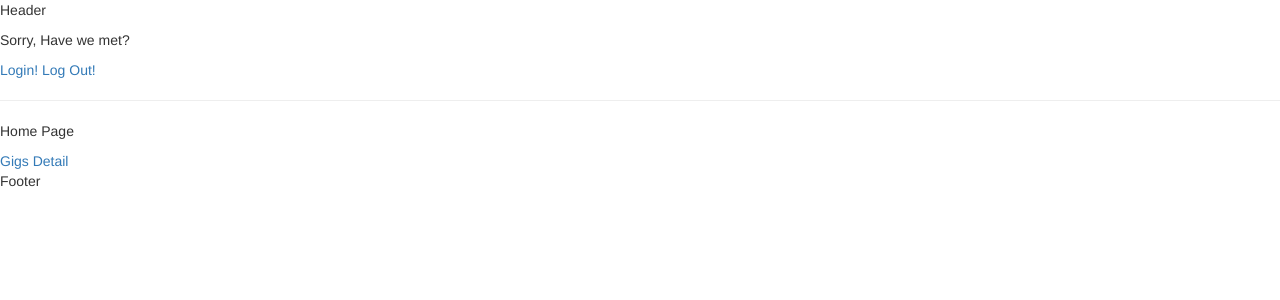
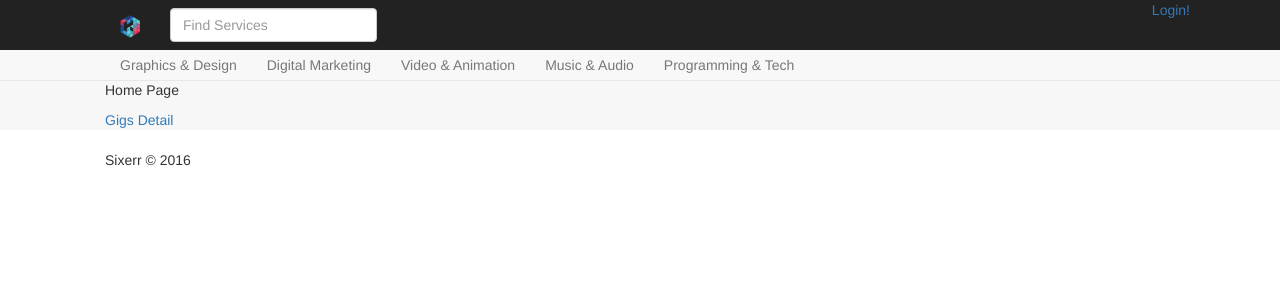
Before and after one commit to inspirejar/sixerr, a Django app: template sixerrapp/templates/home.html in a window 1280 px wide. Shown: the top 300 px of the page. Run offline with Django 3.2, Linux system fonts and the light colour scheme; the template is opened without the code that fills it, so the values that code supplies are empty; some libraries are stand-ins or nearby versions.

Commit message:
Add Footer and Basic Styles

```diff
--- a/sixerrapp/static/css/app.css
+++ b/sixerrapp/static/css/app.css
@@ -0,0 +1,19 @@
+.container {
+  width: 1100px;
+}
+
+body {
+  padding-top: 80px;
+}
+
+#category a {
+  padding: 5px 15px;
+}
+
+#body {
+  background-color: #f7f7f7;
+}
+
+#footer {
+  padding: 20px 0;
+}
--- a/sixerrapp/templates/base.html
+++ b/sixerrapp/templates/base.html
@@ -11,21 +11,57 @@
     <script src="[% static 'js/boostrap.min.js' %]"></script>
   </head>
   <body>
-    <div>
-      <p>Header</p>
-      <p>
-        {% if user and not user.is_anonymous %}
-          Hello {{ user.get_full_name|default:user.username }}!
-        {% else %}
-          Sorry, Have we met?
-        {% endif %}
-      </p>
-      <a href="{% url 'social:begin' 'facebook' %}?next={{request.path}}">Login!</a>
-      <a href="{% url 'auth:logout' %}?next={{request.path}}">Log Out!</a>
+
+    <nav class="navbar navbar-default navbar-fixed-top">
+      <div class="navbar-inverse">
+        <div class="container">
+          <div class="navbar-header">
+            <a href="/" class="navbar-brand"><img src="{% static 'img/logo.png' %}" height=23></a>
+          </div>
+          <form class="navbar-form navbar-left" role="search">
+            <div class="form-group">
+              <input type="text" class="form-control" placeholder="Find Services">
+            </div>
+          </form>
+          <ul class="nav navbar-nav navbar-right">
+            {% if user and not user.is_anonymous %}
+              <li class="dropdown">
+                <a href="#" class="dropdown-toggle" data-toggle="dropdown"
+                   role="button" aria-haspopup="true" aria-expanded="false">
+                    {{ user.get_full_name|default:user.username }} <span class="caret"></span>
+                </a>
+                <ul class="dropdown-menu">
+                  <a href="{% url 'auth:logout' %}?next={{request.path}}">Log Out!</a>
+                </ul>
+              </li>
+            {% else %}
+              <a href="{% url 'social:begin' 'facebook' %}?next={{request.path}}">Login!</a>
+            {% endif %}
+          </ul>
+        </div>
+      </div>
+      <div id="category">
+        <div class="container">
+          <ul class="nav navbar-nav">
+            <li><a href="#">Graphics & Design</a></li>
+            <li><a href="#">Digital Marketing</a></li>
+            <li><a href="#">Video & Animation</a></li>
+            <li><a href="#">Music & Audio</a></li>
+            <li><a href="#">Programming & Tech</a></li>
+          </ul>
+        </div>
+      </div>
+    </nav>
+    <div id="body">
+      <div class="container">
+        {% block page %}
+        {% endblock %}
+      </div>
     </div>
-    <hr />
-    {% block page %}
-    {% endblock %}
-    <div>Footer</div>
+    <footer id="footer">
+      <div class="container">
+        <span>Sixerr &copy; 2016</span>
+      </div>
+    </footer>
   </body>
 </html>
```
Also changed, not shown: sixerrapp/static/img/logo.png (added).
